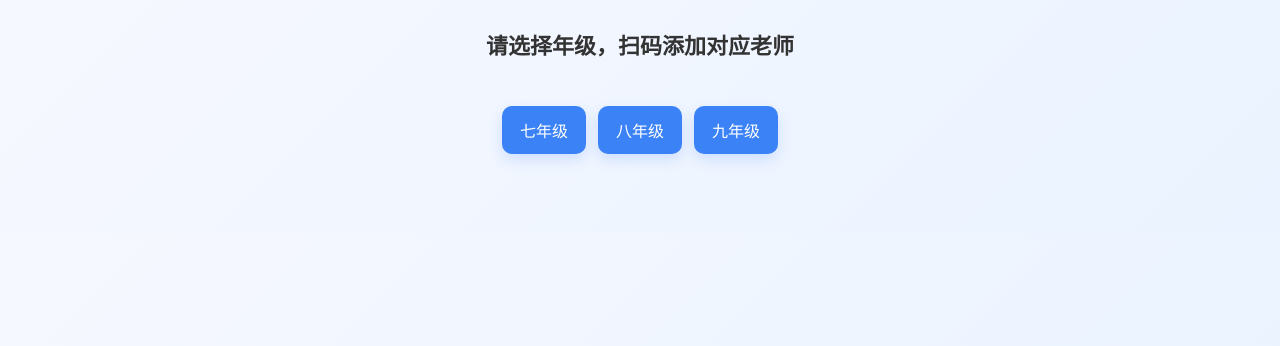
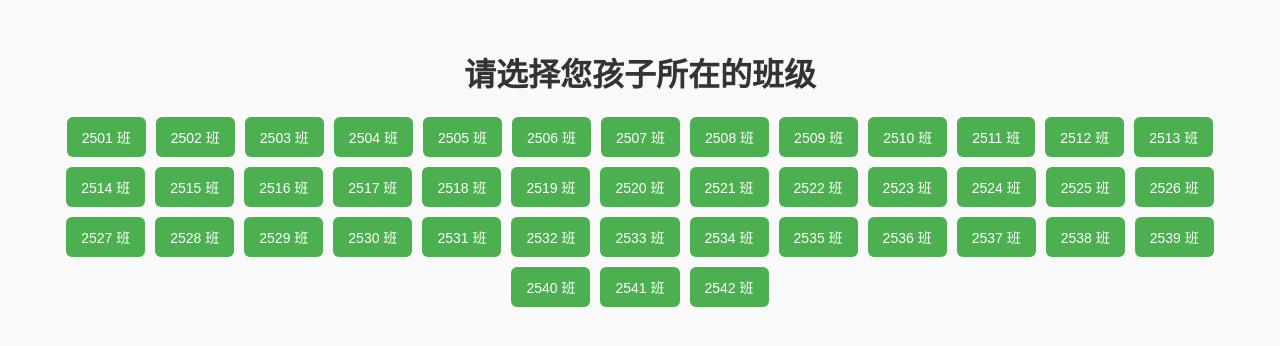
Before and after one commit to nightmei3256-rgb/nightmei3256, a plain HTML site: page index.html in a window 1280 px wide. Drawn offline with Linux system fonts and the light colour scheme.

Commit message:
Update index.html

```diff
--- a/index.html
+++ b/index.html
@@ -1,53 +1,70 @@
 <!DOCTYPE html>
 <html lang="zh-CN">
 <head>
-<meta charset="utf-8">
-<meta name="viewport" content="width=device-width,initial-scale=1.0,maximum-scale=1.0"/>
-<title>选择年级 — 添加企业微信</title>
-<style>
-  body{font-family: "Microsoft YaHei",sans-serif;margin:0;background:linear-gradient(135deg,#f6f8ff,#eaf3ff);text-align:center;color:#333}
-  header{padding:28px 12px}
-  h1{margin:0;font-size:22px}
-  .btns{display:flex;gap:12px;justify-content:center;flex-wrap:wrap;margin:18px}
-  .grade{background:#3b82f6;color:#fff;padding:12px 18px;border-radius:10px;border:none;font-size:16px;cursor:pointer;box-shadow:0 6px 14px rgba(59,130,246,0.18)}
-  .grade:active{transform:translateY(1px)}
-  #panel{margin-top:28px;opacity:0;transition:opacity .35s}
-  #panel.show{opacity:1}
-  #panel img{max-width:84%;border-radius:8px;box-shadow:0 8px 24px rgba(0,0,0,0.12)}
-  #note{font-size:13px;color:#666;margin-top:8px}
-</style>
+    <meta charset="UTF-8">
+    <meta name="viewport" content="width=device-width, initial-scale=1.0">
+    <title>班级二维码选择</title>
+    <style>
+        body {
+            font-family: Arial, sans-serif;
+            text-align: center;
+            background-color: #f9f9f9;
+            padding: 20px;
+        }
+        h1 {
+            color: #333;
+        }
+        .class-buttons {
+            display: flex;
+            flex-wrap: wrap;
+            justify-content: center;
+            gap: 10px;
+            margin-bottom: 20px;
+        }
+        .class-buttons button {
+            padding: 10px 15px;
+            background-color: #4CAF50;
+            color: white;
+            border: none;
+            border-radius: 6px;
+            cursor: pointer;
+            font-size: 14px;
+            transition: background 0.3s;
+        }
+        .class-buttons button:hover {
+            background-color: #45a049;
+        }
+        .qr-container img {
+            max-width: 80%;
+            height: auto;
+            margin-top: 20px;
+            border: 2px solid #ccc;
+            border-radius: 10px;
+            padding: 5px;
+            background-color: white;
+        }
+    </style>
 </head>
 <body>
-  <header>
-    <h1>请选择年级，扫码添加对应老师</h1>
-  </header>
 
-  <div class="btns">
-    <button class="grade" onclick="show('7')">七年级</button>
-    <button class="grade" onclick="show('8')">八年级</button>
-    <button class="grade" onclick="show('9')">九年级</button>
-  </div>
+    <h1>请选择您孩子所在的班级</h1>
+    <div class="class-buttons" id="classButtons"></div>
 
-  <div id="panel">
-    <h2 id="title" style="font-size:18px;margin:6px 0;"></h2>
-    <img id="qr" src="" alt="二维码">
-    <div id="note">请长按二维码并选择“识别图中二维码”进行添加（在微信内打开效果最佳）。</div>
-  </div>
+    <div class="qr-container" id="qrContainer"></div>
 
-<script>
-  function show(g){
-    const map = {
-      '7': 'qr_7.png',
-      '8': 'qr_8.png',
-      '9': 'qr_9.png'
-    };
-    document.getElementById('title').textContent = g + '年级咨询/报名';
-    document.getElementById('qr').src = map[g];
-    const p = document.getElementById('panel');
-    p.classList.remove('show');
-    // 小延迟触发淡入动画（每次点击都会重新淡入）
-    setTimeout(()=> p.classList.add('show'), 60);
-  }
-</script>
+    <script>
+        const classButtonsContainer = document.getElementById("classButtons");
+        const qrContainer = document.getElementById("qrContainer");
+
+        for (let i = 2501; i <= 2542; i++) {
+            const btn = document.createElement("button");
+            btn.textContent = `${i} 班`;
+            btn.addEventListener("click", () => {
+                qrContainer.innerHTML = `<img src="qrcodes/${i}.png" alt="二维码 - ${i}班">`;
+            });
+            classButtonsContainer.appendChild(btn);
+        }
+    </script>
+
 </body>
 </html>
```
